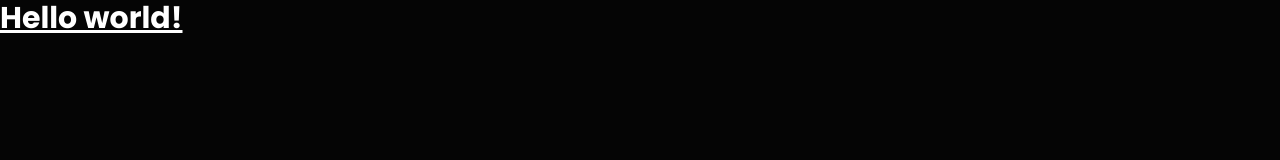
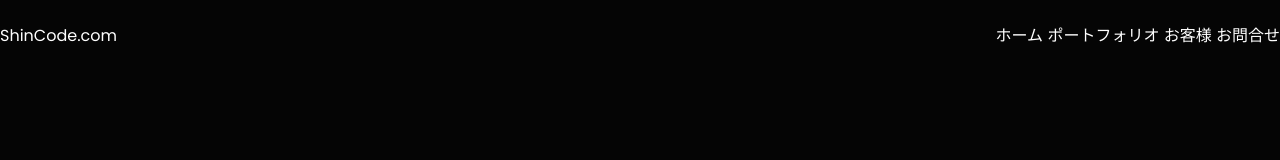
Before and after one commit to thiger7/site-with-tailwindcss, a website: page src/index.html in a window 1280 px wide. Drawn offline with Linux system fonts and the light colour scheme.

Commit message:
css適用

```diff
--- a/src/index.html
+++ b/src/index.html
@@ -10,8 +10,17 @@
   <title>ポートフォリオサイト</title>
 </head>
 <body class="font-poppins bg-body text-white">
-  <h1 class="text-3xl font-bold underline">
-    Hello world!
-  </h1>
+  <!-- ナビゲーションバー -->
+  <header class="py-6">
+    <div class="container mx-auto flex justify-between">
+      <div>ShinCode.com</div>
+      <div>
+        <a href="#home">ホーム</a>
+        <a href="#portfolio">ポートフォリオ</a>
+        <a href="#client">お客様</a>
+        <a href="#contact"><button>お問合せ</button></a>
+      </div>
+    </div>
+  </header>
 </body>
 </html>
```
Also changed, not shown: dist/output.css.
